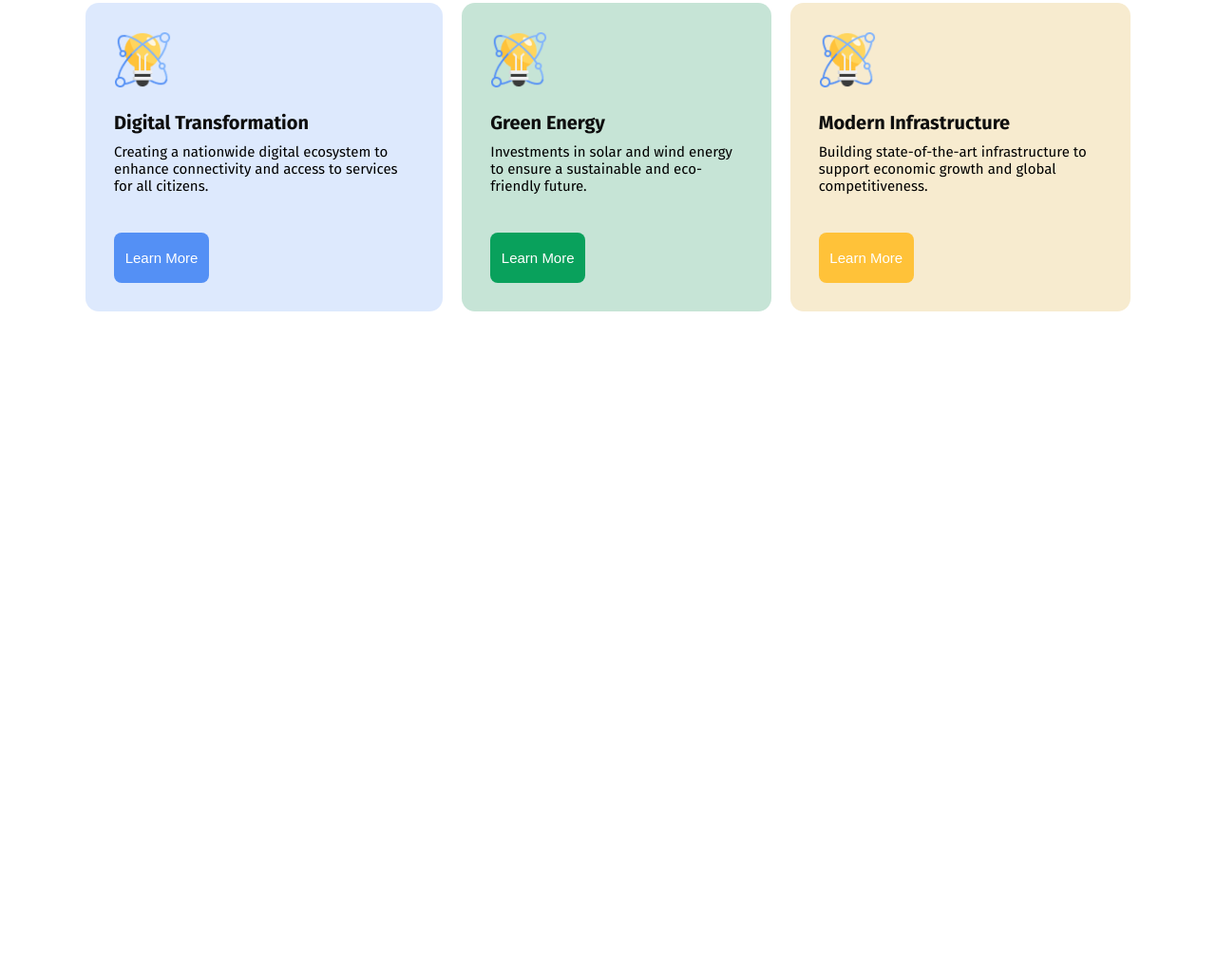
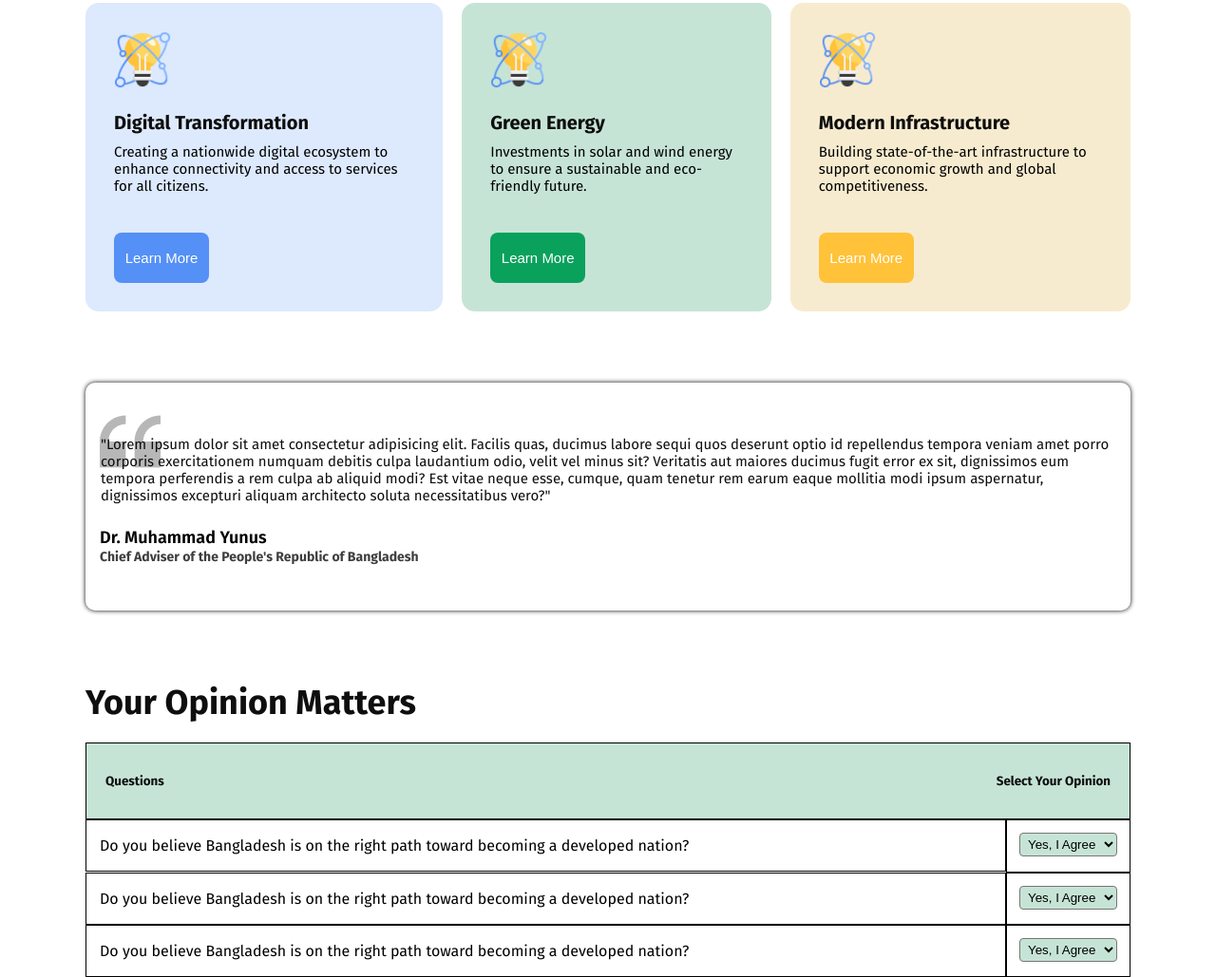
Before and after one commit to naeem-web84/first-assignment, a plain HTML site: page index.html in a window 1280 px wide. Shown: the part 1225-2254 px from the top of the page at 95% size. Before the commit the page ends 1553 px from the top, so only its background shows below. Drawn offline with Linux system fonts and the light colour scheme.

Commit message:
completing openion section

```diff
--- a/index.html
+++ b/index.html
@@ -109,7 +109,71 @@
             </div>
         </section>
 
+        <!-- DR YOUNUS SECTION 3 -->
+        <section class="main-advisory">
+            <div class="upodeshta">
+                <div class="upodeshta-conten">
+                    <p class="younus-sir-description">"Lorem ipsum dolor sit amet consectetur adipisicing elit. Facilis
+                        quas, ducimus labore sequi quos deserunt optio id repellendus tempora veniam amet porro corporis
+                        exercitationem numquam debitis culpa laudantium odio, velit vel minus sit? Veritatis aut maiores
+                        ducimus fugit error ex sit, dignissimos eum tempora perferendis a rem culpa ab aliquid modi? Est
+                        vitae neque esse, cumque, quam tenetur rem earum eaque mollitia modi ipsum aspernatur,
+                        dignissimos
+                        excepturi aliquam architecto soluta necessitatibus vero?"</p>
+                    <div>
+                        <h4 class="sir-name">Dr. Muhammad Yunus</h4>
+                        <h6 class="sir-designation">Chief Adviser of the People's Republic of Bangladesh</h6>
+                    </div>
+                </div>
+            </div>
+        </section>
 
+        <!-- SECTION 4 OPENION -->
+        <div class="openion">
+
+            <h2 class="openion-title-1">Your Opinion Matters</h2>
+
+            <div class="all-openion">
+
+                <div class="openion-title-tag">
+                    <h6>Questions</h6>
+                    <h6>Select Your Opinion</h6>
+                </div>
+
+                <div class="op-title-1">
+                    <div class="t-1">Do you believe Bangladesh is on the right path toward becoming a developed nation?</div>
+                    <div class="t-2">
+                        <select class="select-bg" name="yes" id="no">
+                            <option value="Yes, I Agree">Yes, I Agree</option>
+                            <option value="No,Im Not">No,Im Not</option>
+                            <option value="Neutral">Neutral</option>
+                        </select>
+                    </div>
+                </div>
+
+                <div class="op-titile-2">
+                    <div class="tt-1">Do you believe Bangladesh is on the right path toward becoming a developed nation?</div>
+                    <div class="tt-2">
+                        <select class="select-bg" name="yes" id="no">
+                            <option value="Yes, I Agree">Yes, I Agree</option>
+                            <option value="No,Im Not">No,Im Not</option>
+                            <option value="Neutral">Neutral</option>
+                        </select>
+                    </div>
+                </div>
+
+                <div class="op-title-3">
+                    <div class="ttt-1">Do you believe Bangladesh is on the right path toward becoming a developed nation?</div>
+                    <div class="ttt-2">
+                        <select class="select-bg" name="yes" id="no">
+                            <option value="Yes, I Agree">Yes, I Agree</option>
+                            <option value="No,Im Not">No,Im Not</option>
+                            <option value="Neutral">Neutral</option>
+                        </select>
+                    </div>
+                </div>
+            </div>
+        </div>
     </main>
 
     <footer>
--- a/style.css
+++ b/style.css
@@ -46,20 +46,20 @@ nav button {
     margin-bottom: 0px;
 }
 
-.content-1{
+.content-1 {
     display: flex;
     flex-direction: column;
     margin-left: 45px;
 }
 
-.content-1 h5{
+.content-1 h5 {
     font-size: 20px;
     font-weight: 500;
     color: #0E0E0E;
     margin-bottom: 5px;
 }
 
-.content-1 h2{
+.content-1 h2 {
     font-weight: bold;
     font-size: 40px;
     color: #0E0E0E;
@@ -67,7 +67,7 @@ nav button {
     margin-bottom: 20px;
 }
 
-.btn-banner{
+.btn-banner {
     width: 265px;
     height: 50px;
     color: white;
@@ -77,7 +77,7 @@ nav button {
     margin-top: 0;
 }
 
-.banner-image{
+.banner-image {
     width: 450px;
     height: 380px;
     margin: 75px 54px 75px 60px;
@@ -85,30 +85,30 @@ nav button {
 
 /* MAIN PART SECTION-1 PILLARS */
 
-.section-1-pillar{
+.section-1-pillar {
     margin-top: 75px;
     margin-bottom: 0px;
 }
 
-.section-1-pillar h3{
+.section-1-pillar h3 {
     font: bold;
     font-size: 40px;
     columns: #0E0E0E;
 }
 
-.pillar-items{
+.pillar-items {
     display: flex;
     justify-content: space-around;
     gap: 20px;
 }
 
-.pillar-item{
+.pillar-item {
     padding: 24px 24px;
     border-radius: 10px;
-    box-shadow: 0px 0px 1px 0px;
+    box-shadow: 0px 0px 4px 0px;
 }
 
-.pillar-item-image{
+.pillar-item-image {
     width: 60px;
     height: 60px;
     margin-bottom: 15px;
@@ -129,17 +129,18 @@ nav button {
 }
 
 /* SECTION 2 VISION */
-.vision{
+.vision {
     margin-top: 75px;
 }
-.vision h3{
+
+.vision h3 {
     font-weight: bold;
     font-size: 40px;
     color: #0E0E0E;
     margin-bottom: 20px;
 }
 
-.vision-para{
+.vision-para {
     font-weight: 400px;
     font-size: 15px;
     color: #0E0E0E;
@@ -155,13 +156,13 @@ nav button {
 }
 
 /* VISION ITEM - 1 */
-.vision-item-1{
+.vision-item-1 {
     padding: 30px 30px;
     background-color: rgba(84, 144, 245, 0.2);
     border-radius: 14px;
 }
 
-.vison-btn-1{
+.vison-btn-1 {
     width: 100px;
     font-size: 15px;
     padding: 18px 9px;
@@ -172,13 +173,13 @@ nav button {
 }
 
 /* VISION ITEM 2 */
-.vision-item-2{
+.vision-item-2 {
     padding: 30px 30px;
     background-color: rgba(198, 228, 214, 1);
     border-radius: 14px;
 }
 
-.vison-btn-2{
+.vison-btn-2 {
     width: 100px;
     font-size: 15px;
     padding: 18px 9px;
@@ -190,13 +191,13 @@ nav button {
 
 
 /* VISION ITEM - 3 */
- .vision-item-3{
+.vision-item-3 {
     padding: 30px 30px;
     background-color: rgba(247, 235, 207, 1);
     border-radius: 14px;
 }
 
-.vison-btn-3{
+.vison-btn-3 {
     width: 100px;
     font-size: 15px;
     padding: 18px 9px;
@@ -208,13 +209,13 @@ nav button {
 
 
 /* inside vision items */
- .vision-image{
+.vision-image {
     width: 60px;
     height: 60px;
     margin-bottom: 20px;
 }
 
- .vision-headings{
+.vision-headings {
     font-weight: bold;
     font-size: 20px;
     color: #0E0E0E;
@@ -222,8 +223,127 @@ nav button {
     margin-bottom: 10px;
 }
 
- .vision-description{
+.vision-description {
     font-size: 15px;
     margin-top: 0px;
     margin-bottom: 40px;
+    background-image: ;
 }
+
+/* MAIN ADVISORY */
+.main-advisory {
+    background-color: white;
+    padding: 15px 15px;
+    box-shadow: 0px 0px 5px 0px;
+    border-radius: 10px;
+    margin-top: 75px;
+}
+
+.upodeshta {
+    background-image: url(assets/quote-bg.png);
+    background-repeat: no-repeat;
+    background-position: left top;
+}
+
+.younus-sir-description {
+    font-size: 15px;
+    color: #0E0E0E;
+    padding-left: 1px;
+    padding-top: 26px;
+}
+
+.sir-name {
+    margin-bottom: 1px;
+    font-weight: 600;
+    font-size: 18px;
+    color: #rgba(14, 14, 14, 0.8);
+}
+
+.sir-designation {
+    font-size: 14px;
+    color: rgba(14, 14, 14, 0.8);
+    margin-top: 0px;
+}
+
+/* OPENION DESIGN */
+.openion{
+    margin-top: 75px;
+}
+
+.openion-title-tag{
+    font-weight: 600;
+    font-size: 20px;
+    color: #0E0E0E;
+    display: flex;
+    align-items: center;
+    justify-content: space-between;
+    margin-top: 0px;
+    padding: 0px 20px;
+    border: 1px solid black;
+    background-color: rgba(198, 228, 214, 1);
+}
+
+.openion-title-1 {
+    font-weight: bold;
+    font-size: 36px;
+    color: #0E0E0E;
+    margin-bottom: 20px;
+}
+/* OP-TITLE-1 */
+.op-title-1{
+    display: flex;
+    align-items: center;
+    margin-collapse:collapse;
+}
+
+.t-1{
+    width: 90%;
+    border: 1px solid black;
+    padding: 17px 0px 17px 14px;
+}
+
+.t-2{
+    width: auto;
+    border: 1px solid black;
+    padding: 13px 13px 16px 13px;
+}
+
+.select-bg{
+    background-color: rgba(198, 228, 214, 1);
+    border-radius: 4px;
+    padding: 3px 4px;
+}
+
+/* OP-TITLE-2 */
+.op-titile-2{
+    display: flex;
+    justify-content: space-between;
+}
+
+.tt-1{
+    width: 90%;
+    border: 1px solid black;
+    padding: 17px 0px 17px 14px;
+}
+
+.tt-2{
+    border: 1px solid black;
+    padding: 13px 13px 13px 13px;
+}
+
+/* OP-TITLE-3 */
+.op-title-3{
+    display: flex;
+    justify-content: space-between;
+}
+
+.ttt-1{
+    width: 90%;
+    border: 1px solid black;
+    padding: 17px 0px 17px 14px;
+}
+
+.ttt-2{
+    border: 1px solid black;
+    padding: 13px 13px 13px 13px;
+}
```
Lines whose indentation alone changed are shown as unchanged.
